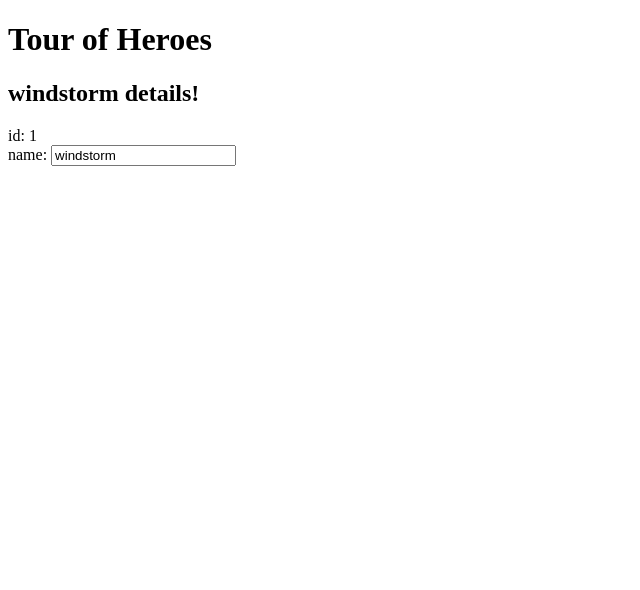
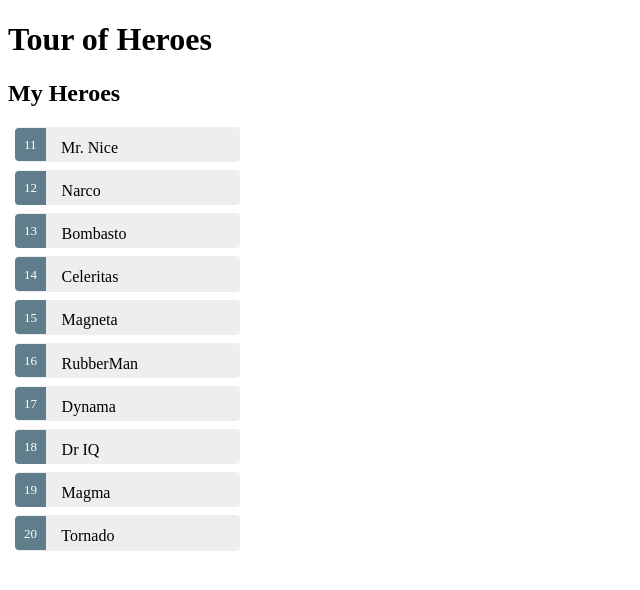
Before and after one commit to iamsoorena/angular-heroes, an Angular app: page / in a window 1280 px wide. Shown: the top 590 px of the page, without its empty margins (0-640 px from the left). Built offline with nearby package versions, Linux system fonts and the light colour scheme.

Commit message:
Our Tour of Heroes now displays a list of selectable heroes We added the ability to select a hero and show the hero’s details We learned how to use the built-in directives ngIf and ngFor in a component’s template

```diff
--- a/src/app/app.component.css
+++ b/src/app/app.component.css
@@ -0,0 +1,53 @@
+.selected {
+  background-color: #CFD8DC !important;
+  color: white;
+}
+
+.heroes {
+  margin: 0 0 2em 0;
+  list-style-type: none;
+  padding: 0;
+  width: 15em;
+}
+
+.heroes li {
+  cursor: pointer;
+  position: relative;
+  left: 0;
+  background-color: #EEE;
+  margin: .5em;
+  padding: .3em 0;
+  height: 1.6em;
+  border-radius: 4px;
+}
+
+.heroes li.selected:hover {
+  background-color: #BBD8DC !important;
+  color: white;
+}
+
+.heroes li:hover {
+  color: #607D8B;
+  background-color: #DDD;
+  left: .1em;
+}
+
+.heroes .text {
+  position: relative;
+  top: -3px;
+}
+
+.heroes .badge {
+  display: inline-block;
+  font-size: small;
+  color: white;
+  padding: 0.8em 0.7em 0 0.7em;
+  background-color: #607D8B;
+  line-height: 1em;
+  position: relative;
+  left: -1px;
+  top: -4px;
+  height: 1.8em;
+  margin-right: .8em;
+  border-radius: 4px 0 0 4px;
+}
--- a/src/app/app.component.ts
+++ b/src/app/app.component.ts
@@ -9,21 +9,48 @@
   selector: 'app-root',
   template: `
       <h1>{{title}}</h1>
-      <h2>{{hero.name}} details!</h2>
-      <div>
-        <label>id: </label>{{hero.id}}
+      <h2>My Heroes</h2>
+      <ul class="heroes">
+        <li
+          *ngFor="let hero of heroes"
+          (click)="onSelect(hero)"
+          [class.selected]="hero === selectedHero"
+         >
+          <span class="badge">{{hero.id}}</span> {{hero.name}}
+        </li>
+      </ul>
+      <div *ngIf="selectedHero">
+        <h2>{{selectedHero.name}} details!</h2>
+        <div><label>id: </label>{{selectedHero.id}}</div>
+        <div>
+            <label>name: </label>
+            <input [(ngModel)]="selectedHero.name" placeholder="name"/>
+        </div>
       </div>
-      <div>
-        <label>name: </label>
-        <input [(ngModel)]="hero.name" placeholder="name">
-      </div>
+
+
 `,
   styleUrls: ['./app.component.css']
 })
 export class AppComponent {
   title = 'Tour of Heroes';
-  hero: Hero = {
-    id: 1,
-    name: 'windstorm'
+  selectedHero: Hero;
+  heroes = HEROES;
+
+  onSelect(hero: Hero): void {
+    this.selectedHero = hero;
   }
 }
+
+const HEROES: Hero[] = [
+  {id: 11, name: 'Mr. Nice'},
+  {id: 12, name: 'Narco'},
+  {id: 13, name: 'Bombasto'},
+  {id: 14, name: 'Celeritas'},
+  {id: 15, name: 'Magneta'},
+  {id: 16, name: 'RubberMan'},
+  {id: 17, name: 'Dynama'},
+  {id: 18, name: 'Dr IQ'},
+  {id: 19, name: 'Magma'},
+  {id: 20, name: 'Tornado'}
+];
```
